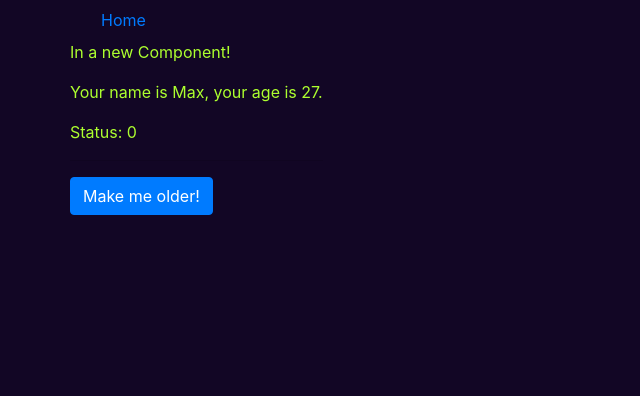
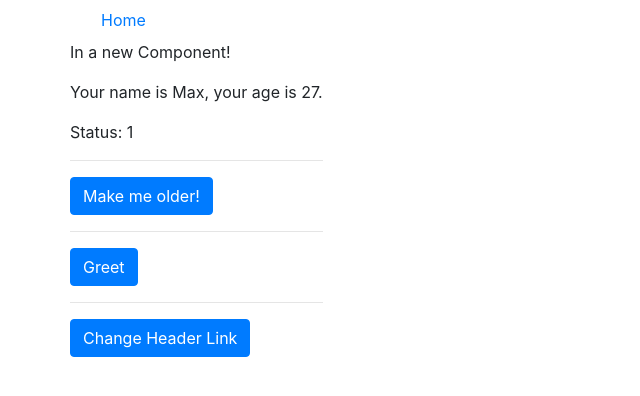
Before and after one commit to djbauman/react-sandbox, a React (Create React App) app: page / in a window 1280 px wide. Shown: the top 396 px of the page, without its empty margins (0-640 px from the left). Built offline with nearby package versions, Linux system fonts and the light colour scheme.

Commit message:
cross-component communication

```diff
--- a/src/components/App.js
+++ b/src/components/App.js
@@ -3,17 +3,40 @@ import { Header } from "./Header";
 import { Home } from "./Home";
 
 export class App extends React.Component {
+
+  constructor() {
+    super();
+    this.state = {
+      homeLink: "Home"
+    }
+  }
+
+  onGreet() {
+    alert("Hello!");
+  }
+
+  onChangeLinkName(newName) {
+    this.setState({
+      homeLink: newName
+    });
+  }
+
   render() {
     return(
       <div className="container">
         <div className="row">
           <div className="col-xs-10 col-xs-offset 1">
-            <Header/>
+            <Header homeLink={this.state.homeLink}/>
           </div>
         </div>
         <div className="row">
           <div className="col-xs-10 col-xs-offset 1">
-            <Home name={"Max"} initialAge={27}/>
+            <Home
+            name={"Max"}
+            initialAge={27}
+            greet={this.onGreet}
+            changeLink={this.onChangeLinkName.bind(this)}
+            />
           </div>
         </div>
       </div>
--- a/src/components/Header.js
+++ b/src/components/Header.js
@@ -1,17 +1,16 @@
 import React from "react";
 
-export class Header extends React.Component {
-  render() {
+export const Header = (props) => {
+
     return(
       <nav className="navbar navbar-light">
         <div className="container">
           <div className="navbar-header">
             <ul className="nav navbar-nav">
-              <li><a href="#">Home</a></li>
+              <li><a href="#">{props.homeLink}</a></li>
             </ul>
           </div>
         </div>
       </nav>
     );
-  }
-}
+  };
--- a/src/components/Home.js
+++ b/src/components/Home.js
@@ -7,8 +7,14 @@ export class Home extends React.Component {
     super();
     this.state = {
       age: props.initialAge,
-      status: 0
+      status: 0,
+      homeLink: "Changed Link!"
     };
+    setTimeout(() => {
+      this.setState({
+        status: 1
+      });
+    }, 3000)
   }
 
   onMakeOlder() {
@@ -16,6 +22,10 @@ export class Home extends React.Component {
     this.setState({
       age: this.state.age + 1
     });
+  }
+
+  onChangeLink() {
+    this.props.changeLink(this.state.homeLink);
   }
 
   render() {
@@ -28,6 +38,10 @@ export class Home extends React.Component {
         <hr/>
         {/* <button onClick={this.onMakeOlder.bind(this)} className="btn btn-primary">Make me older!</button> */}
         <button onClick={() => this.onMakeOlder()} className="btn btn-primary">Make me older!</button>
+        <hr/>
+        <button onClick={() => this.props.greet()} className="btn btn-primary">Greet</button>
+        <hr/>
+        <button onClick={this.onChangeLink.bind(this)} className="btn btn-primary">Change Header Link</button>
       </div>
     );
   }
@@ -36,4 +50,5 @@ export class Home extends React.Component {
 Home.propTypes = {
   name: PropTypes.string,
   initialAge: PropTypes.number,
+  greet: PropTypes.func
 };
--- a/src/index.css
+++ b/src/index.css
@@ -1,6 +1,6 @@
 body {
-  background-color: rgb(18, 6, 37);
-  color: greenyellow;
+  /* background-color: rgb(18, 6, 37);
+  color: greenyellow; */
   margin: 0;
   font-family: -apple-system, BlinkMacSystemFont, 'Segoe UI', 'Roboto', 'Oxygen',
     'Ubuntu', 'Cantarell', 'Fira Sans', 'Droid Sans', 'Helvetica Neue',
```
